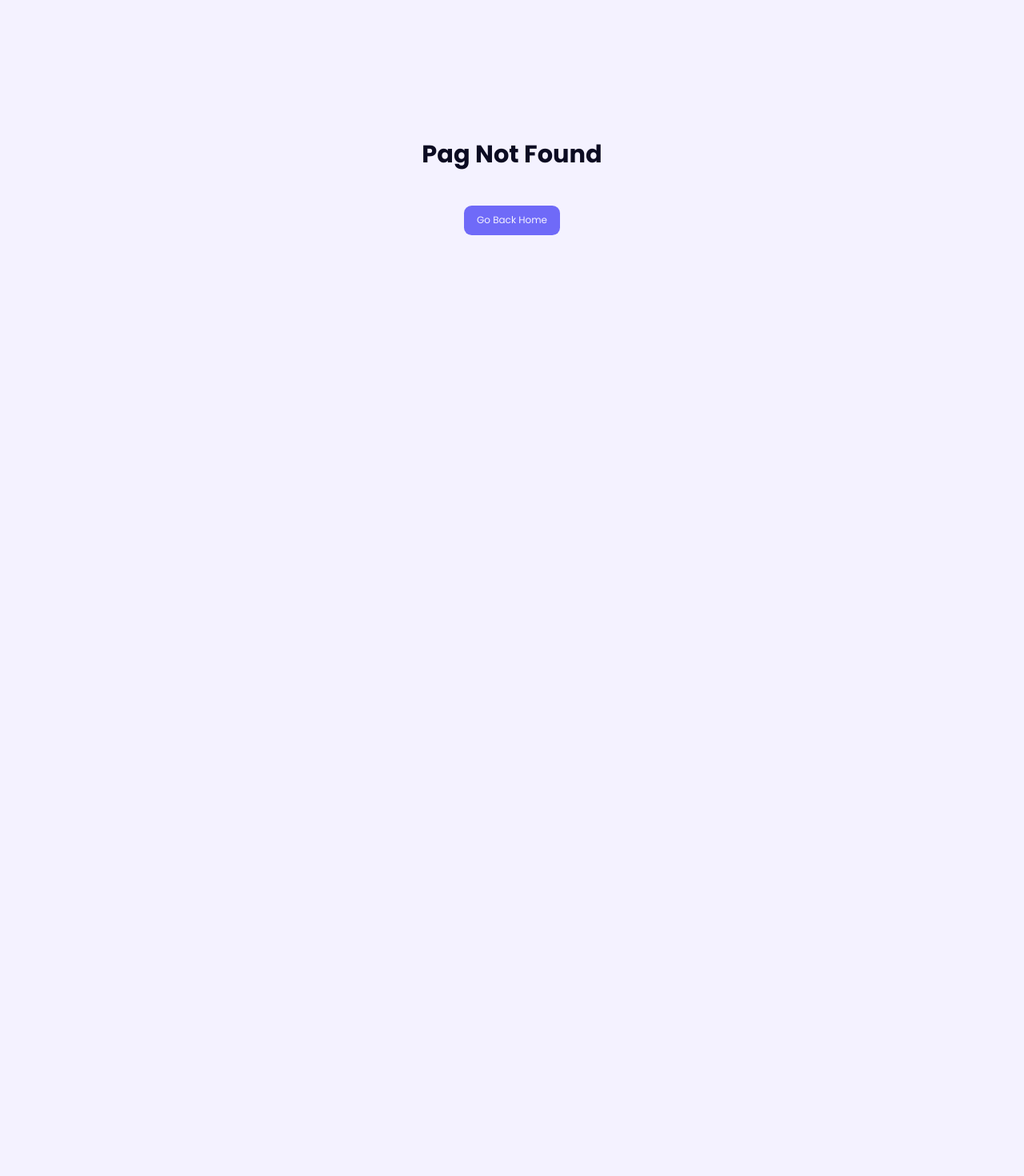
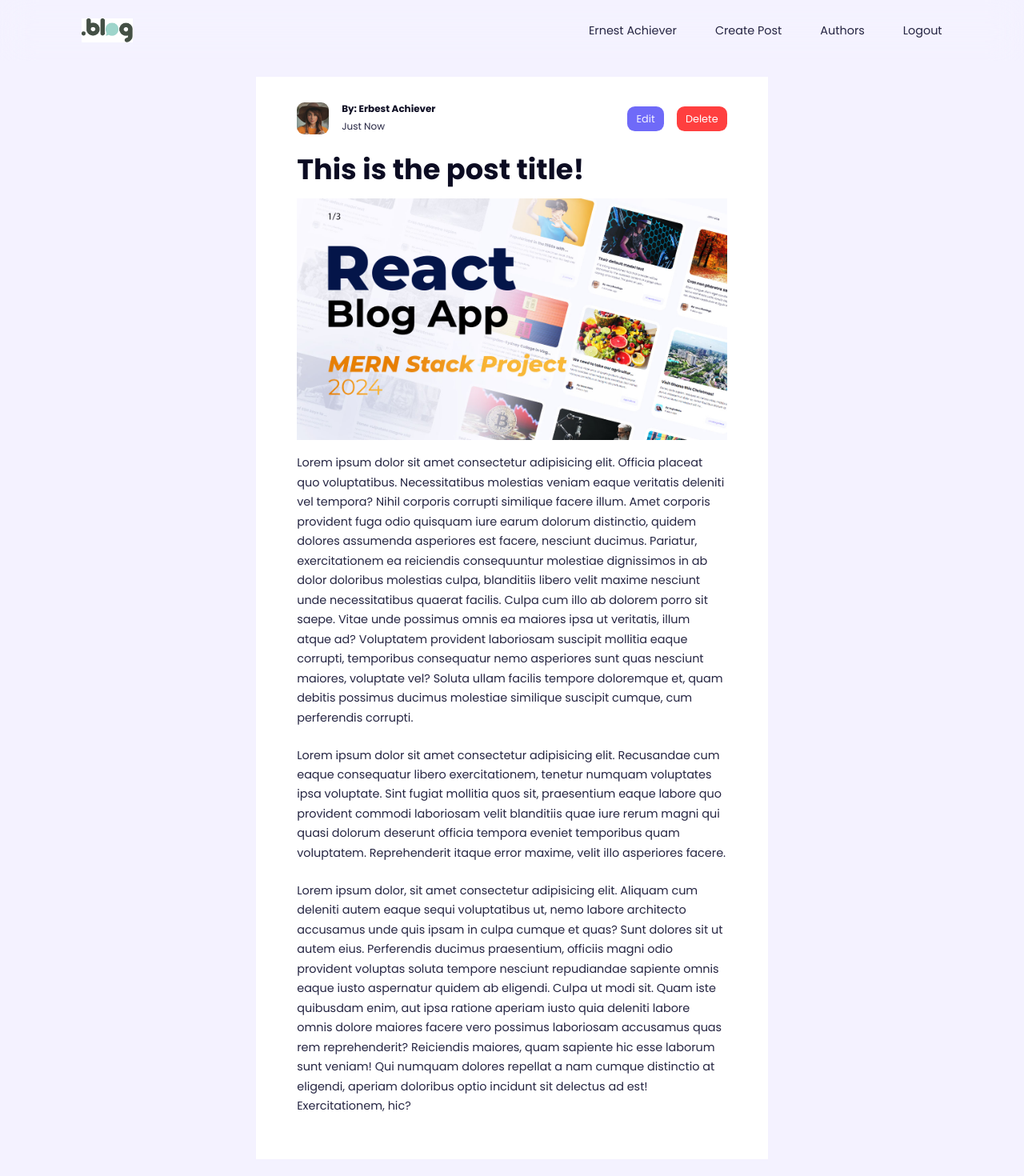
Before and after one commit to toprak-cavusdag/MERN-Blog-App, a React (Vite) app in the folder frontend/: page /posts/1 in a window 1280 px wide. Before the commit this address had no page. Shown: the top 1470 px of the page at 80% size. Before the commit the page ends 800 px from the top, so only its background shows below. Built offline with nearby package versions, Linux system fonts and the light colour scheme.

Commit message:
post detail done

```diff
--- a/frontend/src/component/Posts.jsx
+++ b/frontend/src/component/Posts.jsx
@@ -1,53 +1,12 @@
 import React, { useState } from "react";
-
-import Thumbnail1 from "../assets/blog1.jpg";
-import Thumbnail2 from "../assets/blog2.jpg";
-import Thumbnail3 from "../assets/blog3.jpg";
-import Thumbnail4 from "../assets/blog4.jpg";
 import PostItem from "./PostItem";
-
-const DUMMY_POST = [
-  {
-    id: 1,
-    thumbnail: Thumbnail1,
-    category: "education",
-    title: "This is the title of the very first post on this blog.",
-    desc: "Lorem ipsum dolor sit amet consectetur adipisicing elit. Dicta dolorem animi quas minima sapiente illum expedita impedit. Porro, pariatur incidunt, illum perspiciatis odit dolores nesciunt facilis minus minima quas eveniet.",
-    authorID: 3,
-  },
-
-  {
-    id: 2,
-    thumbnail: Thumbnail2,
-    category: "science",
-    title: "This is the title of the very first post on this blog.",
-    desc: "Lorem ipsum dolor sit amet consectetur adipisicing elit. Dicta dolorem animi quas minima sapiente illum expedita impedit. Porro, pariatur incidunt, illum perspiciatis odit dolores nesciunt facilis minus minima quas eveniet.",
-    authorID: 1,
-  },
-
-  {
-    id: 3,
-    thumbnail: Thumbnail3,
-    category: "weather",
-    title: "This is the title of the very first post on this blog.",
-    desc: "Lorem ipsum dolor sit amet consectetur adipisicing elit. Dicta dolorem animi quas minima sapiente illum expedita impedit. Porro, pariatur incidunt, illum perspiciatis odit dolores nesciunt facilis minus minima quas eveniet.",
-    authorID: 13,
-  },
-
-  {
-    id: 4,
-    thumbnail: Thumbnail4,
-    category: "farming",
-    title: "This is the title of the very first post on this blog.",
-    desc: "Lorem ipsum dolor sit amet consectetur adipisicing elit. Dicta dolorem animi quas minima sapiente illum expedita impedit. Porro, pariatur incidunt, illum perspiciatis odit dolores nesciunt facilis minus minima quas eveniet.",
-    authorID: 11,
-  },
-];
+import { DUMMY_POST } from "../constant/data";
 
 const Posts = () => {
   const [posts, setPosts] = useState(DUMMY_POST);
   return (
     <section className="posts">
+      {posts.length > 0 ? (
         <div className="container posts__container">
           {posts.map(({ id, thumbnail, authorID, category, desc, title }) => (
             <PostItem
@@ -61,6 +20,9 @@ const Posts = () => {
             />
           ))}
         </div>
+      ) : (
+        <h2 className="center">No Posts Found!</h2>
+      )}
     </section>
   );
 };
--- /dev/null
+++ b/frontend/src/constant/data.js
@@ -0,0 +1,42 @@
+import Thumbnail1 from "../assets/blog1.jpg";
+import Thumbnail2 from "../assets/blog2.jpg";
+import Thumbnail3 from "../assets/blog3.jpg";
+import Thumbnail4 from "../assets/blog5.jpg";
+
+export const DUMMY_POST = [
+  {
+    id: 1,
+    thumbnail: Thumbnail1,
+    category: "education",
+    title: "This is the title of the very first post on this blog.",
+    desc: "Lorem ipsum dolor sit amet consectetur adipisicing elit. Dicta dolorem animi quas minima sapiente illum expedita impedit. Porro, pariatur incidunt, illum perspiciatis odit dolores nesciunt facilis minus minima quas eveniet.",
+    authorID: 3,
+  },
+
+  {
+    id: 2,
+    thumbnail: Thumbnail2,
+    category: "science",
+    title: "This is the title of the very first post on this blog.",
+    desc: "Lorem ipsum dolor sit amet consectetur adipisicing elit. Dicta dolorem animi quas minima sapiente illum expedita impedit. Porro, pariatur incidunt, illum perspiciatis odit dolores nesciunt facilis minus minima quas eveniet.",
+    authorID: 1,
+  },
+
+  {
+    id: 3,
+    thumbnail: Thumbnail3,
+    category: "weather",
+    title: "This is the title of the very first post on this blog.",
+    desc: "Lorem ipsum dolor sit amet consectetur adipisicing elit. Dicta dolorem animi quas minima sapiente illum expedita impedit. Porro, pariatur incidunt, illum perspiciatis odit dolores nesciunt facilis minus minima quas eveniet.",
+    authorID: 13,
+  },
+
+  {
+    id: 4,
+    thumbnail: Thumbnail4,
+    category: "farming",
+    title: "This is the title of the very first post on this blog.",
+    desc: "Lorem ipsum dolor sit amet consectetur adipisicing elit. Dicta dolorem animi quas minima sapiente illum expedita impedit. Porro, pariatur incidunt, illum perspiciatis odit dolores nesciunt facilis minus minima quas eveniet.",
+    authorID: 11,
+  },
+];
--- a/frontend/src/index.css
+++ b/frontend/src/index.css
@@ -1,7 +1,7 @@
 :root {
   --color-primary: #6f6af8;
   --color-white: #fff;
-  --color-red: rgb(255, 63, 63);
+  --color-red: #ff3f3f;
   --color-gray-100: hsl(220, 20%, 10%, 5%);
   --color-gray-200: hsl(220, 20%, 10%, 10%);
   --color-gray-300: hsl(220, 20%, 10%, 25%);
@@ -110,20 +110,20 @@ section {
   font-weight: 400;
 }
 
-.btn.category{
+.btn.category {
   background: var(--color-bg);
   color: var(--color-primary);
   font-size: 0.75rem;
   font-weight: 500;
 }
 
-.btn .sm {
+.btn.sm {
   font-size: 0.8rem;
   padding: 0.3rem 0.7rem;
   font-weight: 400;
 }
 
-.btn .danger {
+.btn.danger {
   background: var(--color-red);
   color: var(--color-white);
 }
@@ -263,15 +263,48 @@ footer {
   margin-top: 2rem;
 }
 
-.post__author{
+.post__author {
   display: flex;
   gap: 1rem;
   align-items: flex-start;
 }
 
-.post__author-avatar{
+.post__author-avatar {
   width: 2.5rem;
   aspect-ratio: 1/1;
   border-radius: var(--radius-2);
   overflow: hidden;
 }
+
+/* ======================= POST DETAILS ======================= */
+
+.post-detail {
+  width: var(--form-width);
+  background-color: var(--color-white);
+  margin-inline: auto;
+  padding: 2rem 0rem;
+}
+
+.post-detail__header {
+  display: flex;
+  justify-content: space-between;
+  margin-bottom: 1.5rem;
+}
+
+.post-detail__buttons {
+  display: flex;
+  gap: 1rem;
+  align-items: center;
+}
+
+.post-detail__thumbnail {
+  margin: 1rem 0;
+  height: fit-content;
+  max-height: 30rem;
+  overflow: hidden;
+}
+
+
+.post-detail p {
+  margin-bottom: 1.4rem;
+}
--- a/frontend/src/main.jsx
+++ b/frontend/src/main.jsx
@@ -25,7 +25,7 @@ const router = createBrowserRouter([
     errorElement: <ErrorPage />,
     children: [
       { index: true, element: <Home /> },
-      { path: "post/:id", element: <PostDetail /> },
+      { path: "/posts/:id", element: <PostDetail /> },
       { path: "register", element: <Register /> },
       { path: "login", element: <Login /> },
       { path: "profile/id", element: <UserProfile /> },
--- a/frontend/src/pages/ErrorPage.jsx
+++ b/frontend/src/pages/ErrorPage.jsx
@@ -5,8 +5,10 @@ const ErrorPage = () => {
   return (
     <section className="error-page">
       <div className="center">
-        <h2>Pag Not Found</h2>
-        <Link to="/" className="btn primary">Go Back Home</Link>
+        <h2>Page Not Found</h2>
+        <Link to="/" className="btn primary">
+          Go Back Home
+        </Link>
       </div>
     </section>
   );
--- a/frontend/src/pages/PostDetail.jsx
+++ b/frontend/src/pages/PostDetail.jsx
@@ -1,7 +1,70 @@
 import React from "react";
+import PostAuthor from "../component/PostAuthor";
+import { Link } from "react-router-dom";
+import thumbnail from "../assets/thumbnail.jpg";
 
 const PostDetail = () => {
-  return <div>PostDetail</div>;
+  return (
+    <section className="post-detail">
+      <div className="container post-detail__container">
+        <div className="post-detail__header">
+          <PostAuthor />
+          <div className="post-detail__buttons">
+            <Link to={`/posts/werwer/edit`} className="btn sm primary">
+              Edit
+            </Link>
+            <Link to={`/posts/werwer/delete`} className="btn sm danger">
+              Delete
+            </Link>
+          </div>
+        </div>
+        <h1>This is the post title!</h1>
+        <div className="post-detail__thumbnail">
+          <img src={thumbnail} alt="" />
+        </div>
+        <p>
+          Lorem ipsum dolor sit amet consectetur adipisicing elit. Officia
+          placeat quo voluptatibus. Necessitatibus molestias veniam eaque
+          veritatis deleniti vel tempora? Nihil corporis corrupti similique
+          facere illum. Amet corporis provident fuga odio quisquam iure earum
+          dolorum distinctio, quidem dolores assumenda asperiores est facere,
+          nesciunt ducimus. Pariatur, exercitationem ea reiciendis consequuntur
+          molestiae dignissimos in ab dolor doloribus molestias culpa,
+          blanditiis libero velit maxime nesciunt unde necessitatibus quaerat
+          facilis. Culpa cum illo ab dolorem porro sit saepe. Vitae unde
+          possimus omnis ea maiores ipsa ut veritatis, illum atque ad?
+          Voluptatem provident laboriosam suscipit mollitia eaque corrupti,
+          temporibus consequatur nemo asperiores sunt quas nesciunt maiores,
+          voluptate vel? Soluta ullam facilis tempore doloremque et, quam
+          debitis possimus ducimus molestiae similique suscipit cumque, cum
+          perferendis corrupti.
+        </p>
+        <p>
+          Lorem ipsum dolor sit amet consectetur adipisicing elit. Recusandae
+          cum eaque consequatur libero exercitationem, tenetur numquam
+          voluptates ipsa voluptate. Sint fugiat mollitia quos sit, praesentium
+          eaque labore quo provident commodi laboriosam velit blanditiis quae
+          iure rerum magni qui quasi dolorum deserunt officia tempora eveniet
+          temporibus quam voluptatem. Reprehenderit itaque error maxime, velit
+          illo asperiores facere.
+        </p>
+        <p>
+          Lorem ipsum dolor, sit amet consectetur adipisicing elit. Aliquam cum
+          deleniti autem eaque sequi voluptatibus ut, nemo labore architecto
+          accusamus unde quis ipsam in culpa cumque et quas? Sunt dolores sit ut
+          autem eius. Perferendis ducimus praesentium, officiis magni odio
+          provident voluptas soluta tempore nesciunt repudiandae sapiente omnis
+          eaque iusto aspernatur quidem ab eligendi. Culpa ut modi sit. Quam
+          iste quibusdam enim, aut ipsa ratione aperiam iusto quia deleniti
+          labore omnis dolore maiores facere vero possimus laboriosam accusamus
+          quas rem reprehenderit? Reiciendis maiores, quam sapiente hic esse
+          laborum sunt veniam! Qui numquam dolores repellat a nam cumque
+          distinctio at eligendi, aperiam doloribus optio incidunt sit delectus
+          ad est! Exercitationem, hic?
+        </p>
+      </div>
+    </section>
+  );
 };
 
 export default PostDetail;
```
Also changed, not shown: 1 other file (tests, documents, lock files or other folders). Lines whose indentation alone changed are shown as unchanged.
